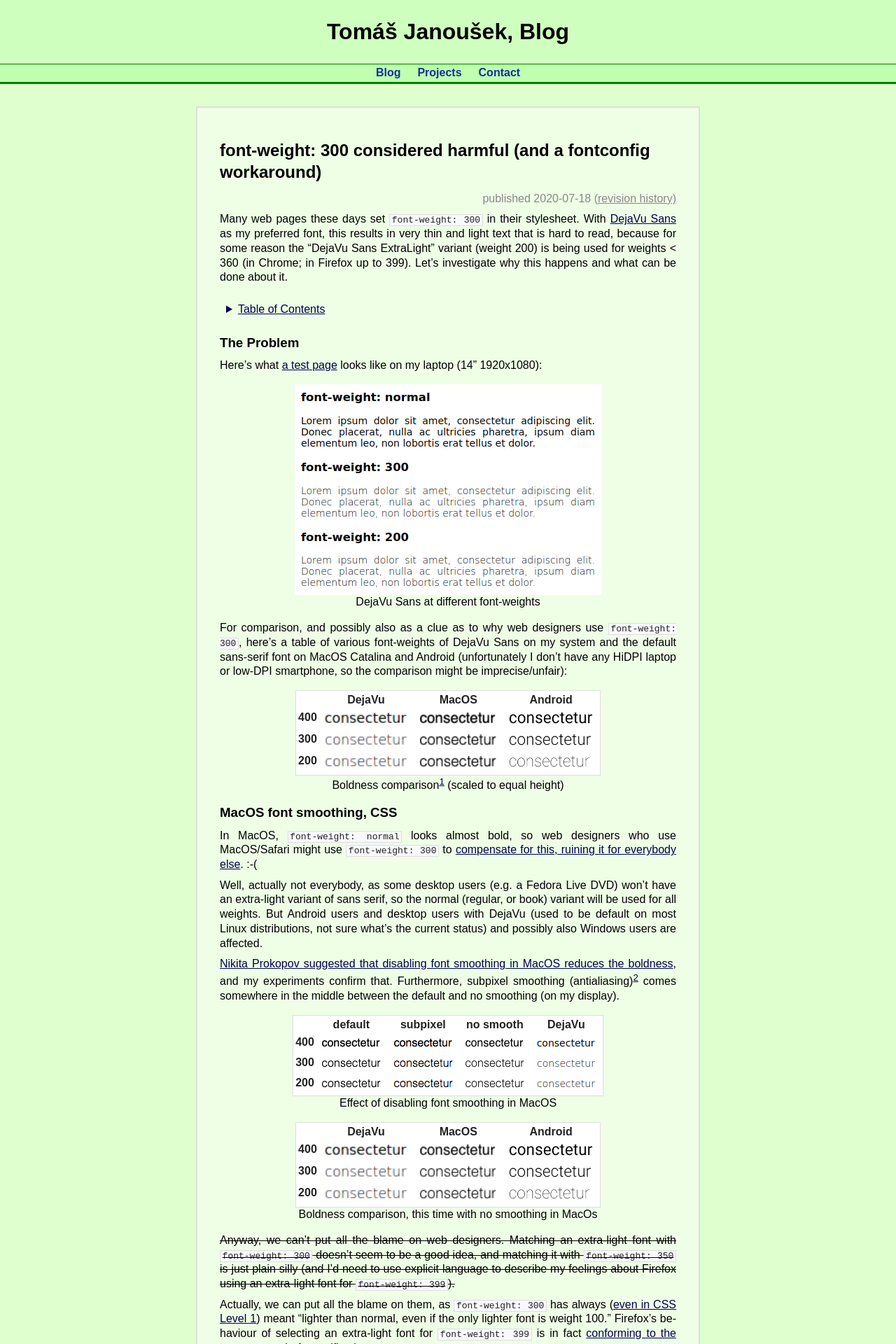
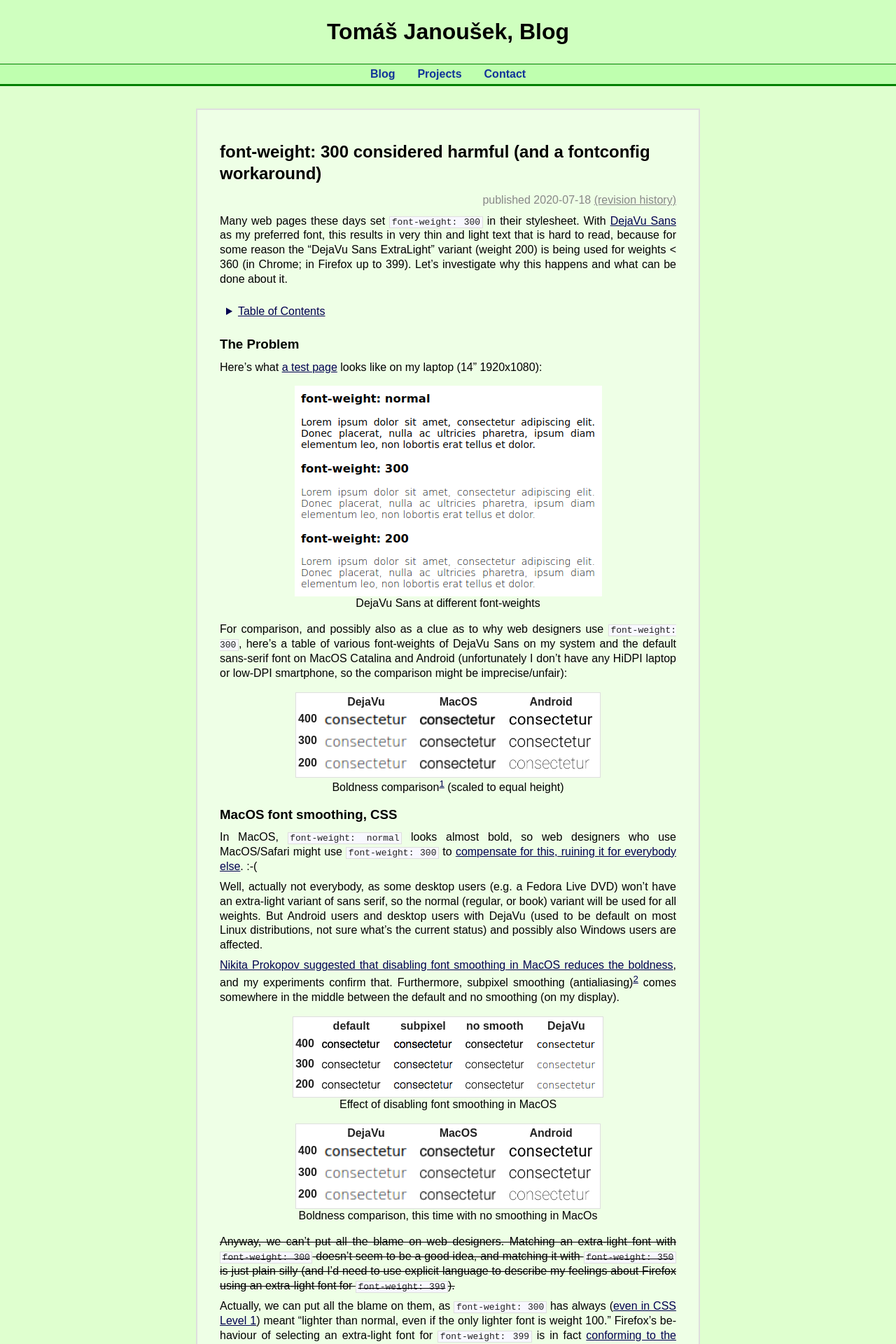
Before and after one commit to liskin/work.lisk.in, a Jekyll site: the page built from _posts/2020-07-18-font-weight-300.md, in a window 1280 px wide. Shown: the top 1920 px of the page at 70% size. Built offline with Jekyll 4.4.1, drawn with Linux system fonts in a browser that asks for light colours; comment, search, counter and statistics services are not loaded.

Commit message:
CSS cleanup

```diff
--- a/styles/main.css
+++ b/styles/main.css
@@ -18,8 +18,8 @@
 li:not(:last-child) { margin-bottom: 0.5em; }
 hr { width: 80%; }
 dt { margin-top: 0.5em; }
-blockquote { border-left: 2px solid green; padding-left: 1ex; margin-left: 1ex; }
-hr { width: 90%; height: 0px; border: 0; border-top: solid 1px black; background: transparent; margin: 2em auto; }
+blockquote { border-left: 0.2rem solid green; padding-left: 1ex; margin-left: 1ex; }
+hr { width: 90%; height: 0; border: 0; border-top: solid 0.1rem black; background: transparent; margin: 2em auto; }
 pre { tab-size: 4; }
 
 table {
@@ -53,7 +53,7 @@
 		margin: 0 auto;
 		padding: 0.5em;
 		background-color: #eeffe6;
-		border-bottom: 2px solid #dedede;
+		border-bottom: 0.15rem solid #dedede;
 	}
 
 	div.utterances {
@@ -67,7 +67,7 @@
 		margin: 2em auto;
 		padding: 2em;
 		max-width: 45em;
-		border: 2px solid #dedede;
+		border: 0.15rem solid #dedede;
 	}
 
 	article#content p, article#content li, dl#posts p {
@@ -157,14 +157,14 @@
 	#content pre, #content code, #content table {
 		background-color: #f8f8ff;
 		color: #222;
-		border: 1px solid #dedede;
+		border: 0.1rem solid #dedede;
 	}
 }
 
 @media print {
 	#content pre {
-		border-top: 1px solid #dedede;
-		border-bottom: 1px solid #dedede;
+		border-top: 0.1rem solid #dedede;
+		border-bottom: 0.1rem solid #dedede;
 	}
 
 	#content img, #content svg {
@@ -194,7 +194,7 @@
 details#toc {
 	margin: 1em 0;
 	padding: .5em;
-	border: 1px solid transparent;
+	border: 0.1rem solid transparent;
 }
 
 details#toc summary {
@@ -206,7 +206,7 @@
 @media screen {
 	details#toc[open] {
 		background-color: #f8f8ff;
-		border: 1px solid #dedede;
+		border: 0.1rem solid #dedede;
 	}
 }
 
--- a/styles/nav.css
+++ b/styles/nav.css
@@ -1,7 +1,6 @@
 /*** Nav bar styles ***/
 
-ul#nav,
-#nav ul {
+ul#nav {
 	/*Remove all spacings from the list items*/
 	margin: 0;
 	padding: 0;
@@ -18,60 +17,43 @@
 	table-layout: fixed;
 }
 
-ul#nav>li {
+ul#nav > li {
 	display: table-cell;
 	position: relative;
-	padding: 2px 12px;
+	padding: 0.2rem 1rem;
 	vertical-align: bottom;
 }
 
-#nav ul li a {
-	/*Make the hyperlinks as a block element, sort of a hover effect*/
-	display: block;
-	padding: 2px 10px;
-}
 ul#nav li a {
 	display: block;
 }
 
 /*** Menu colors (customizable) ***/
 
-ul#nav,
-#nav ul,
-#nav ul li a,
-#nav li a,
-#nav li:hover ul li a {
+ul#nav, ul#nav li a {
 	background-color: #bfffaf;
 	color: #139;
 }
 
-ul#nav li:hover,
-#nav ul li a:hover,
-#nav li:hover a {
+ul#nav li:hover, ul#nav li:hover a {
 	background-color: green;
 	color: white;
 }
 
-ul#nav li:active,
-#nav ul li a:active,
-#nav li a:active {
+ul#nav li:active, ul#nav li a:active {
 	background-color: green;
 	color: white;
 	text-decoration: underline;
 }
 
-#nav ul {
-	border: 1px solid green;
-}
-
-#nav a {
+ul#nav a {
 	text-decoration: none;
 }
 
 body > nav {
 	background-color: #bfffaf;
-	border-top: 1px solid green;
-	border-bottom: 3px solid green;
+	border-top: 0.1rem solid green;
+	border-bottom: 0.2rem solid green;
 }
 
 @media print {
```
